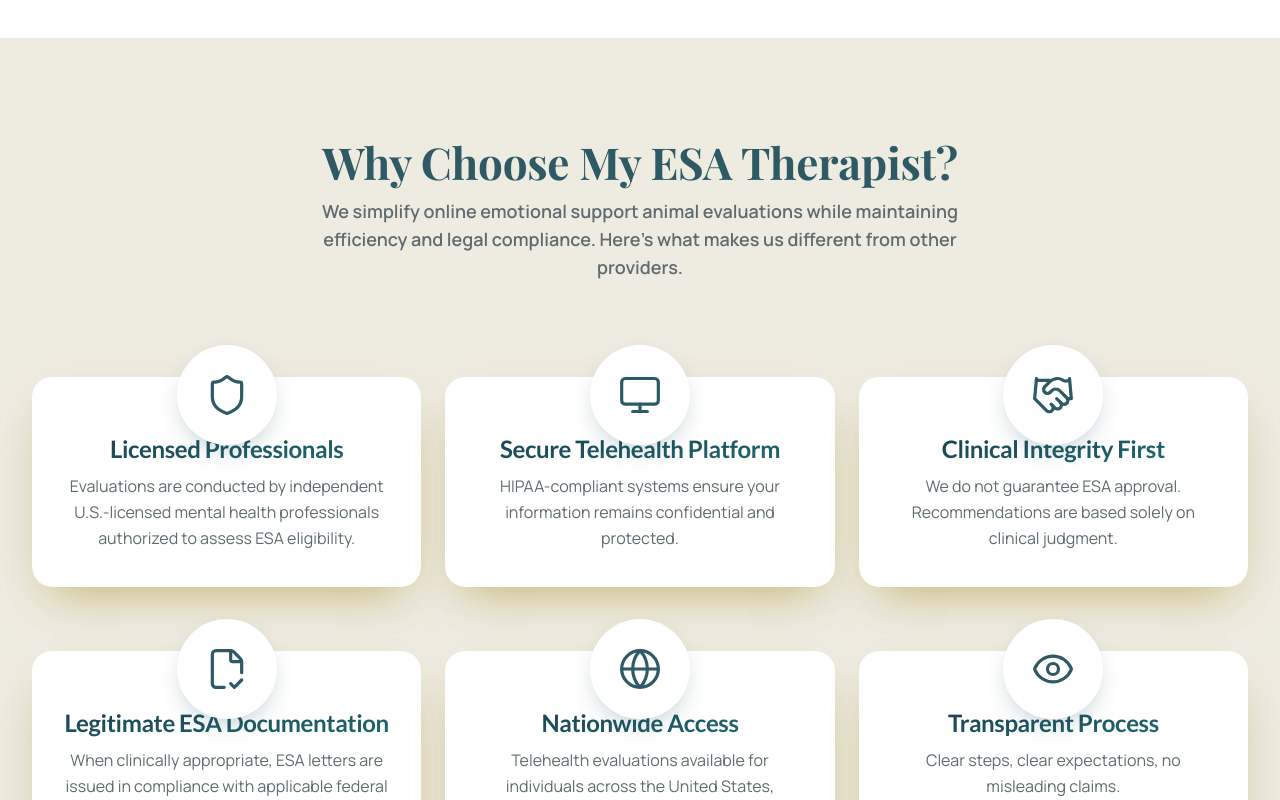
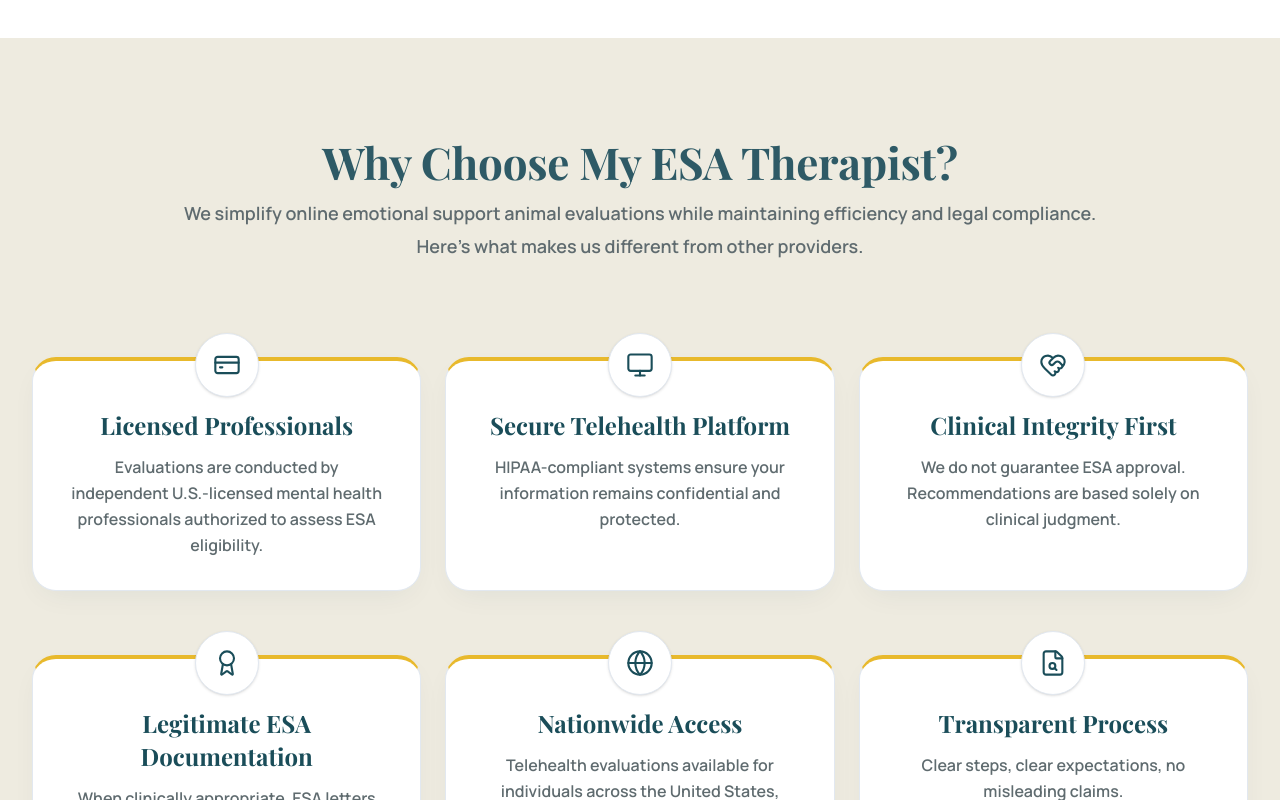
Before and after one commit to Aman-scripts/myesatherapist, a Next.js app: page / in a window 1280 px wide. Shown: the part 5300-6100 px from the top of the page. Built offline with nearby package versions, Linux system fonts and the light colour scheme; a web font is replaced by a local one.

Commit message:
fix(home): update WhyChooseUs cards typography and subtitle layout

```diff
--- a/components/home/WhyChooseUs.tsx
+++ b/components/home/WhyChooseUs.tsx
@@ -2,17 +2,17 @@
 
 import React from "react";
 import {
-  Shield,
+  CreditCard,
   Monitor,
-  Handshake,
-  FileCheck2,
+  HeartHandshake,
+  Award,
   Globe,
-  Eye,
+  FileSearch,
 } from "lucide-react";
 
 const features = [
   {
-    Icon: Shield,
+    Icon: CreditCard,
     title: "Licensed Professionals",
     description:
       "Evaluations are conducted by independent U.S.-licensed mental health professionals authorized to assess ESA eligibility.",
@@ -24,13 +24,13 @@ const features = [
       "HIPAA-compliant systems ensure your information remains confidential and protected.",
   },
   {
-    Icon: Handshake,
+    Icon: HeartHandshake,
     title: "Clinical Integrity First",
     description:
       "We do not guarantee ESA approval. Recommendations are based solely on clinical judgment.",
   },
   {
-    Icon: FileCheck2,
+    Icon: Award,
     title: "Legitimate ESA Documentation",
     description:
       "When clinically appropriate, ESA letters are issued in compliance with applicable federal and state housing guidelines.",
@@ -42,7 +42,7 @@ const features = [
       "Telehealth evaluations available for individuals across the United States, subject to clinician availability.",
   },
   {
-    Icon: Eye,
+    Icon: FileSearch,
     title: "Transparent Process",
     description:
       "Clear steps, clear expectations, no misleading claims.",
@@ -51,38 +51,44 @@ const features = [
 
 export function WhyChooseUs() {
   return (
-    <section className="py-14 sm:py-16 lg:py-24 bg-[#EEEBE0]">
+    <section className="py-16 lg:py-24 bg-[#EEEBE0]">
       <div className="max-w-7xl mx-auto px-4 sm:px-6 lg:px-8">
         {/* Section heading */}
-        <div className="text-center mb-12 lg:mb-16 space-y-2">
+        <div className="text-center mb-14 lg:mb-20 space-y-2.5">
           <h2 className="font-heading text-3xl sm:text-4xl lg:text-[44px] font-bold text-primary leading-tight tracking-[-0.006em]">
             Why Choose My ESA Therapist?
           </h2>
-          <p className="text-muted-foreground text-base sm:text-lg font-semibold max-w-2xl mx-auto">
-            We simplify online emotional support animal evaluations while maintaining efficiency and legal compliance. Here&apos;s what makes us different from other providers.
+          <div className="text-[#5F6B6F] text-base sm:text-lg font-semibold max-w-[1050px] mx-auto leading-relaxed space-y-1">
+            <p className="lg:whitespace-nowrap">
+              We simplify online emotional support animal evaluations while maintaining efficiency and legal compliance.
             </p>
+            <p className="lg:whitespace-nowrap">
+              Here&apos;s what makes us different from other providers.
+            </p>
+          </div>
         </div>
 
         {/* 3-column 2-row grid */}
-        <div className="grid grid-cols-1 sm:grid-cols-2 lg:grid-cols-3 gap-x-6 gap-y-14 lg:gap-y-16 pt-8">
+        <div className="grid grid-cols-1 md:grid-cols-2 lg:grid-cols-3 gap-x-6 gap-y-14 lg:gap-y-16 pt-4">
           {features.map(({ Icon, title, description }) => (
-            <div key={title} className="relative">
-              {/* Gold accent block behind card */}
-              <div className="absolute -inset-x-0 top-1.5 bottom-0 rounded-[20px] bg-[#E8B92C] shadow-[0_20px_45px_-20px_rgba(232,185,44,0.6)]" />
-              {/* Card */}
-              <div className="relative bg-white rounded-[20px] shadow-[0_20px_45px_-20px_rgba(46,90,102,0.25)] px-8 pt-14 pb-9 flex flex-col items-center text-center h-full">
-                {/* Icon circle floating above card */}
-                <div className="absolute -top-8 left-1/2 -translate-x-1/2 w-[100px] h-[100px] rounded-full bg-white flex items-center justify-center shadow-[0_10px_25px_-8px_rgba(46,90,102,0.35)]">
-                  <Icon className="w-11 h-11 text-primary" strokeWidth={1.75} />
+            <div
+              key={title}
+              className="relative bg-white rounded-[24px] border border-[#E2E8F0] border-t-[4px] border-t-[#E8B92C] shadow-[0_10px_30px_-10px_rgba(26,61,79,0.08)] px-6 sm:px-8 pt-12 pb-8 flex flex-col items-center text-center h-full min-h-[220px]"
+            >
+              {/* Floating icon circle on top border */}
+              <div className="absolute -top-7 left-1/2 -translate-x-1/2 w-[64px] h-[64px] rounded-full bg-white border border-[#E2E8F0] shadow-sm flex items-center justify-center">
+                <Icon className="w-7 h-7 text-[#1A4D59]" strokeWidth={1.8} />
               </div>
 
-                <h3 className="font-[family-name:var(--font-lato)] text-xl sm:text-2xl font-bold bg-gradient-to-br from-[#1A3D4F] to-[#1D6E72] bg-clip-text text-transparent mb-2 tracking-[-0.017em]">
+              {/* Title */}
+              <h3 className="font-heading text-xl sm:text-2xl lg:text-[24px] font-bold text-[#1A4D59] mb-3 leading-snug">
                 {title}
               </h3>
-                <p className="text-sm sm:text-base text-muted-foreground leading-relaxed">
+
+              {/* Description */}
+              <p className="text-sm sm:text-base lg:text-[16px] text-[#5F6B6F] font-semibold leading-relaxed max-w-[320px]">
                 {description}
               </p>
-              </div>
             </div>
           ))}
         </div>
```
Lines whose indentation alone changed are shown as unchanged.
